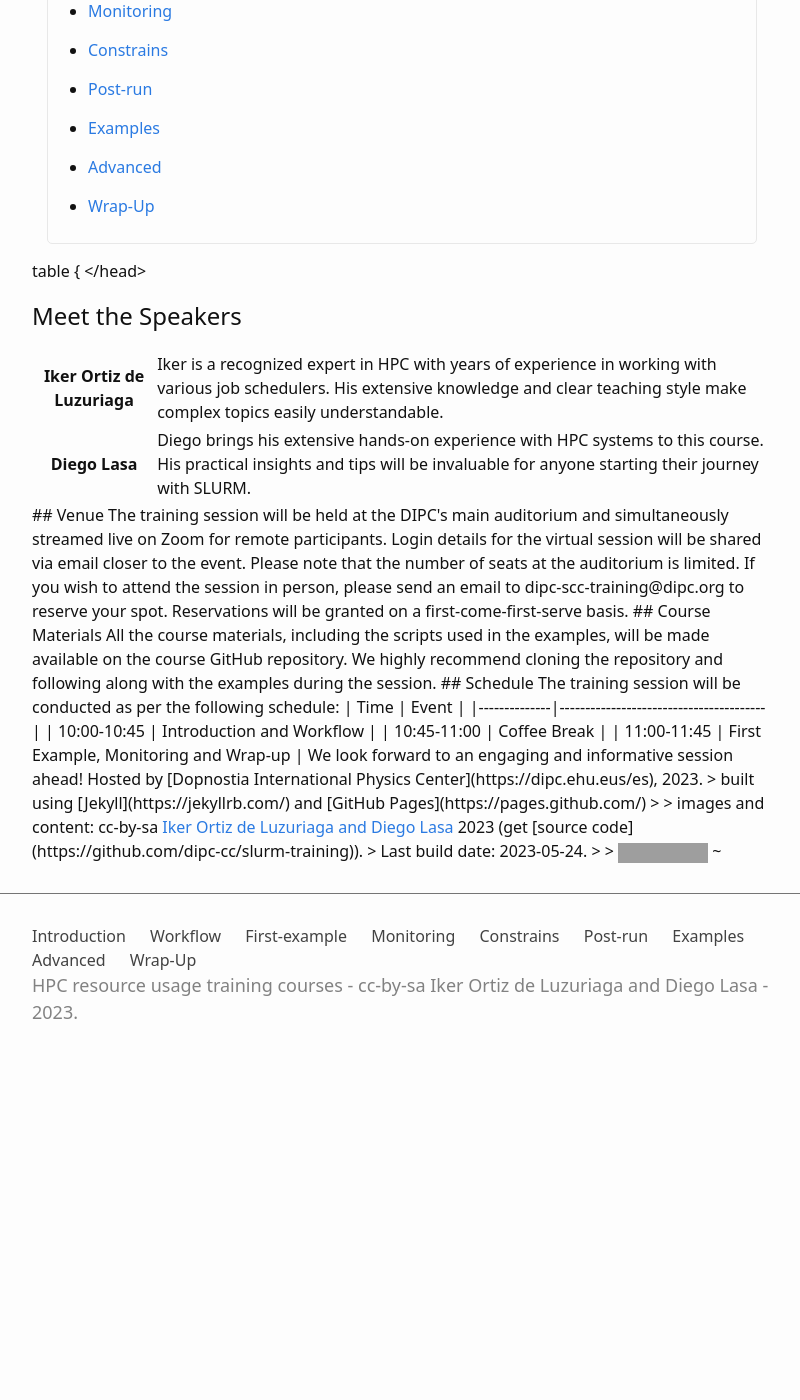
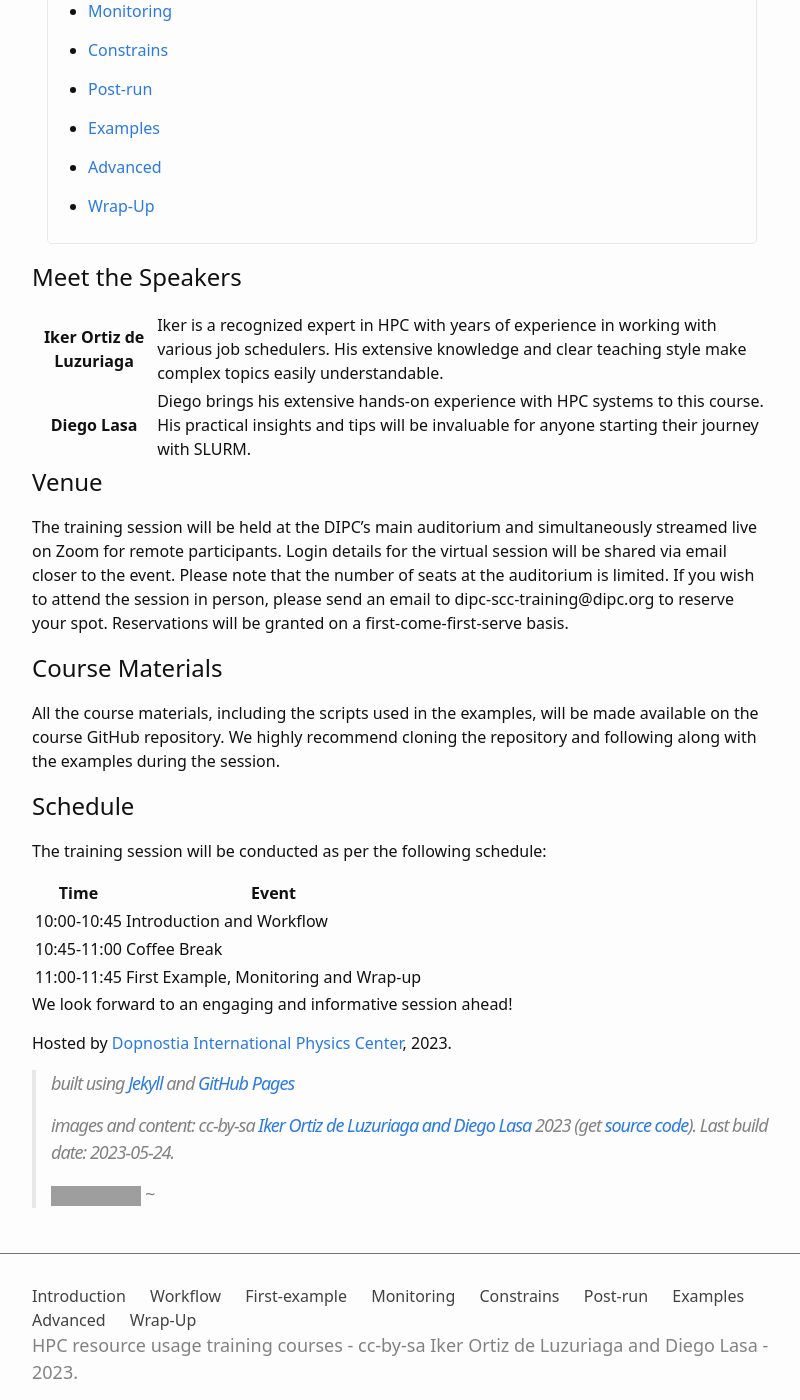
Before and after one commit to dipc-cc/slurm-training, a Jekyll site: the page built from index.md, in a window 1280 px wide and 1400 px high, scrolled down 863 px. Shown: the whole window, without its empty margins (238-1038 px from the left). Built offline with Jekyll 4.4.1, drawn with Linux system fonts in a browser that asks for light colours; some web fonts are replaced; before the commit the page ends 1934 px from its top, so only the background shows below that; grey boxes are pictures that could not be loaded.

Commit message:
added a table in the presentation page

```diff
--- a/index.md
+++ b/index.md
@@ -21,20 +21,17 @@ Welcome to the SLURM training session! We're thrilled to have you join us for th
 </div>
 
 
- table {
-</head>
-<body>
-    <h2>Meet the Speakers</h2>
-    <table>
-        <tr>
-            <th>Iker Ortiz de Luzuriaga</th>
-            <td>Iker is a recognized expert in HPC with years of experience in working with various job schedulers. His extensive knowledge and clear teaching style make complex topics easily understandable.</td>
-        </tr>
-        <tr>
-            <th>Diego Lasa</th>
-            <td>Diego brings his extensive hands-on experience with HPC systems to this course. His practical insights and tips will be invaluable for anyone starting their journey with SLURM.</td>
-        </tr>
-    </table>
+## Meet the Speakers
+<table>
+    <tr>
+        <th>Iker Ortiz de Luzuriaga</th>
+        <td>Iker is a recognized expert in HPC with years of experience in working with various job schedulers. His extensive knowledge and clear teaching style make complex topics easily understandable.</td>
+    </tr>
+    <tr>
+        <th>Diego Lasa</th>
+        <td>Diego brings his extensive hands-on experience with HPC systems to this course. His practical insights and tips will be invaluable for anyone starting their journey with SLURM.</td>
+    </tr>
+</table>
 
 
 
```
